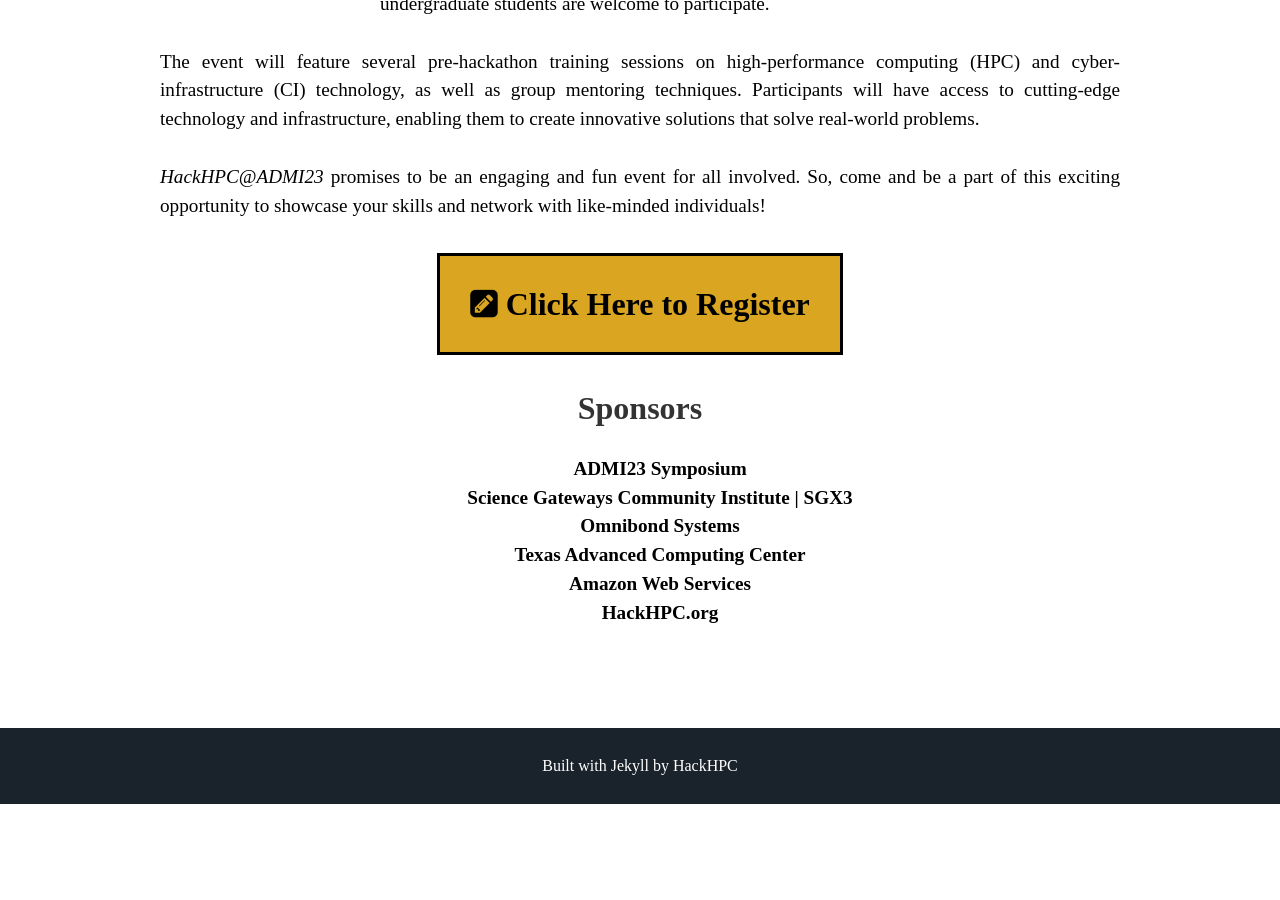
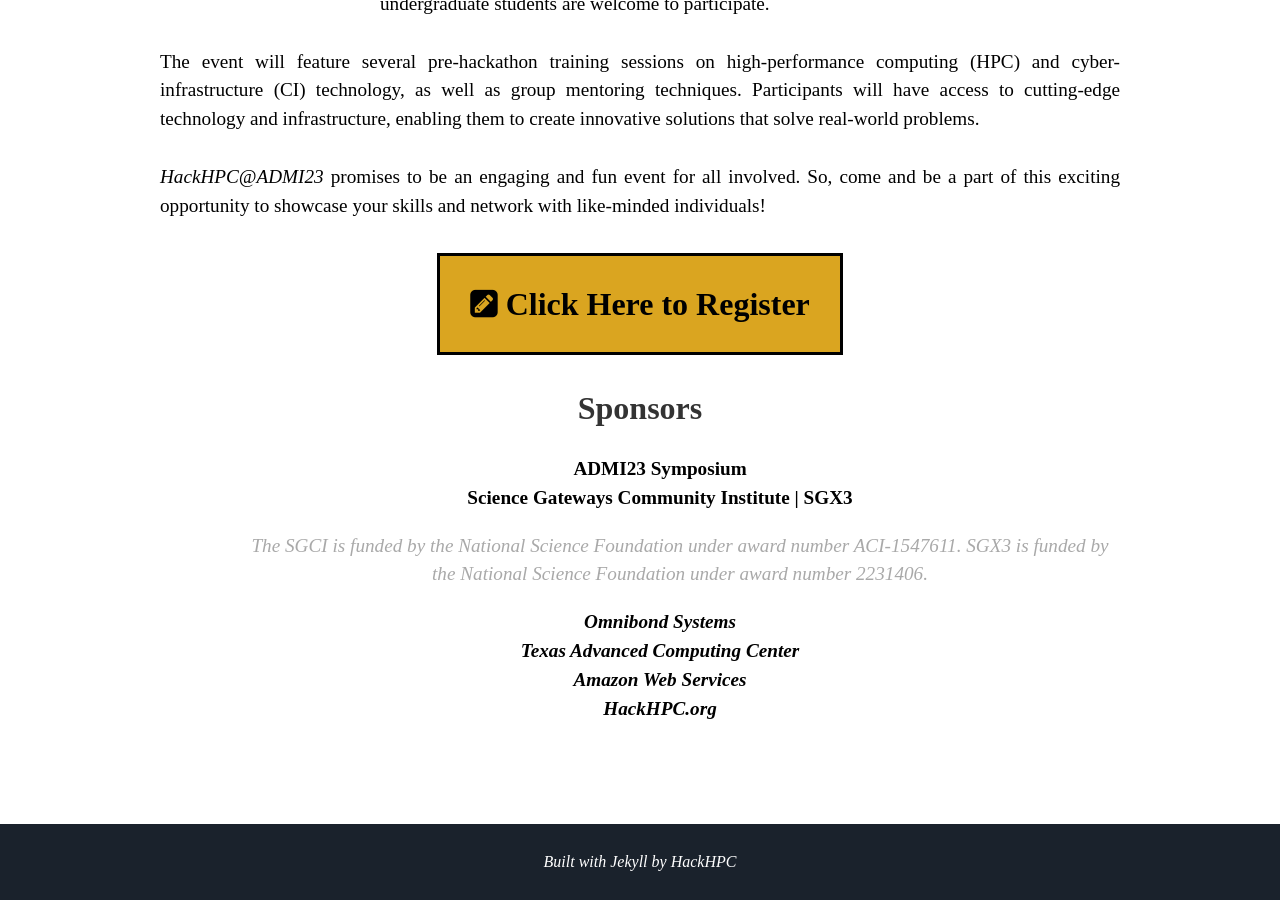
Before and after one commit to HackHPC/admi23, a Jekyll site: the page built from index.html, in a window 1280 px wide and 900 px high, scrolled down 1326 px. Built offline with Jekyll 4.4.1, drawn with Linux system fonts in a browser that asks for light colours; some web fonts are replaced; before the commit the page ends 2130 px from its top, so only the background shows below that.

Commit message:
added grant section to sponsors

```diff
--- a/_data/sponsors.yml
+++ b/_data/sponsors.yml
@@ -6,7 +6,7 @@ sponsors: # Used for Sponsors
     url: https://sciencegateways.org/
     logo: /assets/imgs/logos/sfu-BigData-logo.png
     grant:
-      - awardagenency: National Science Foundation
+      - awardagency: National Science Foundation
         logo: /assets/imgs/logos/NSB-NSF.png
         url: https://www.nsf.gov/awardsearch/showAward?AWD_ID=2231406
         description: >
--- a/_includes/about.html
+++ b/_includes/about.html
@@ -18,6 +18,7 @@
 
           <h2><a class="link" href="{{ site.registration_link }}" style="text-decoration: none; padding: 30px; background-color: goldenrod; color: black; border: 3px solid black; "><i class="icon fa fa-pencil-square" aria-hidden="true"></i> Click Here to Register </a></h2>
         {% endif %}
+
 </div>
 <div class="user-details">
 
@@ -26,19 +27,23 @@
       <ul style="list-style-type: none;">
         {% for sponsor in site.data.sponsors.sponsors %}
         <li><a href="{{ sponsor.url }}" target="_blank" style="text-decoration: none; color: black;"> <strong> {{ sponsor.name }} </strong></a>
+            {% if sponsor.grant %}
+            <ul style="list-style-type: none;">
+              {% for grant in sponsor.grant %}
+                <li style="color: darkgrey;"><a href="{{ grant.url }}" target="_blank"  style="text-decoration: none; color: darkgrey;"><em>
+                  {% if grant.description %}
+                  {{ grant.description }}
+                  {% else %}
+                  Funded by: {{ grant.awardagency }}</em></a>
+                  {% endif %}
+                </li>
+              {% endfor %}
+            </ul>
+
+            {% endif %}
 
         </li>
 
-<!--
-          name: "Science Gateways Community Institute | SGX3"
-          url: https://sciencegateways.org/
-          logo: /assets/imgs/logos/sfu-BigData-logo.png
-          grant:
-            - awardagenency: National Science Foundation
-              logo: /assets/imgs/logos/NSB-NSF.png
-              url: https://www.nsf.gov/awardsearch/showAward?AWD_ID=2231406
-              description: >
--->
         {% endfor %}
 
       </ul>
```
Also changed, not shown: 1 other file.
